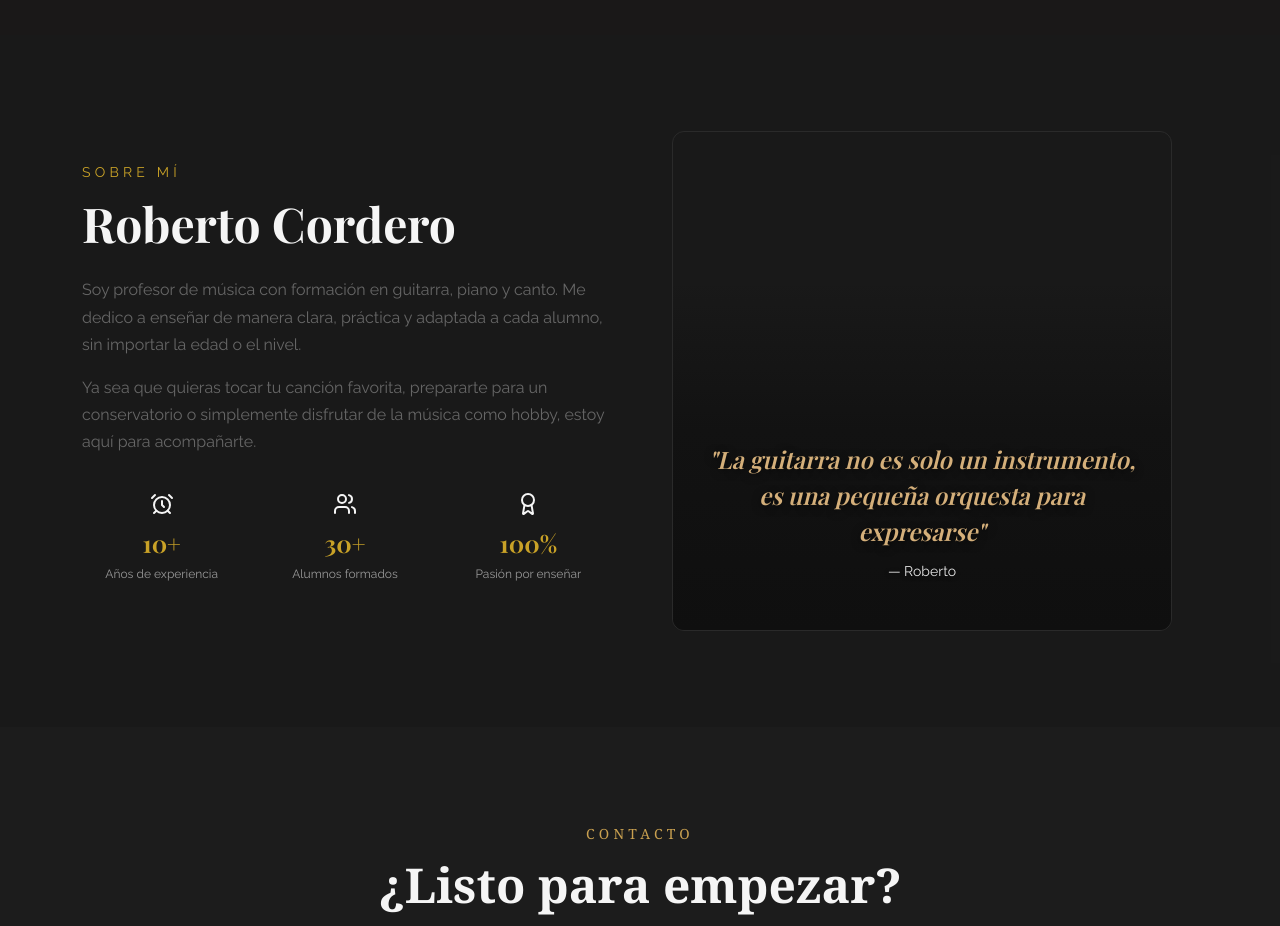
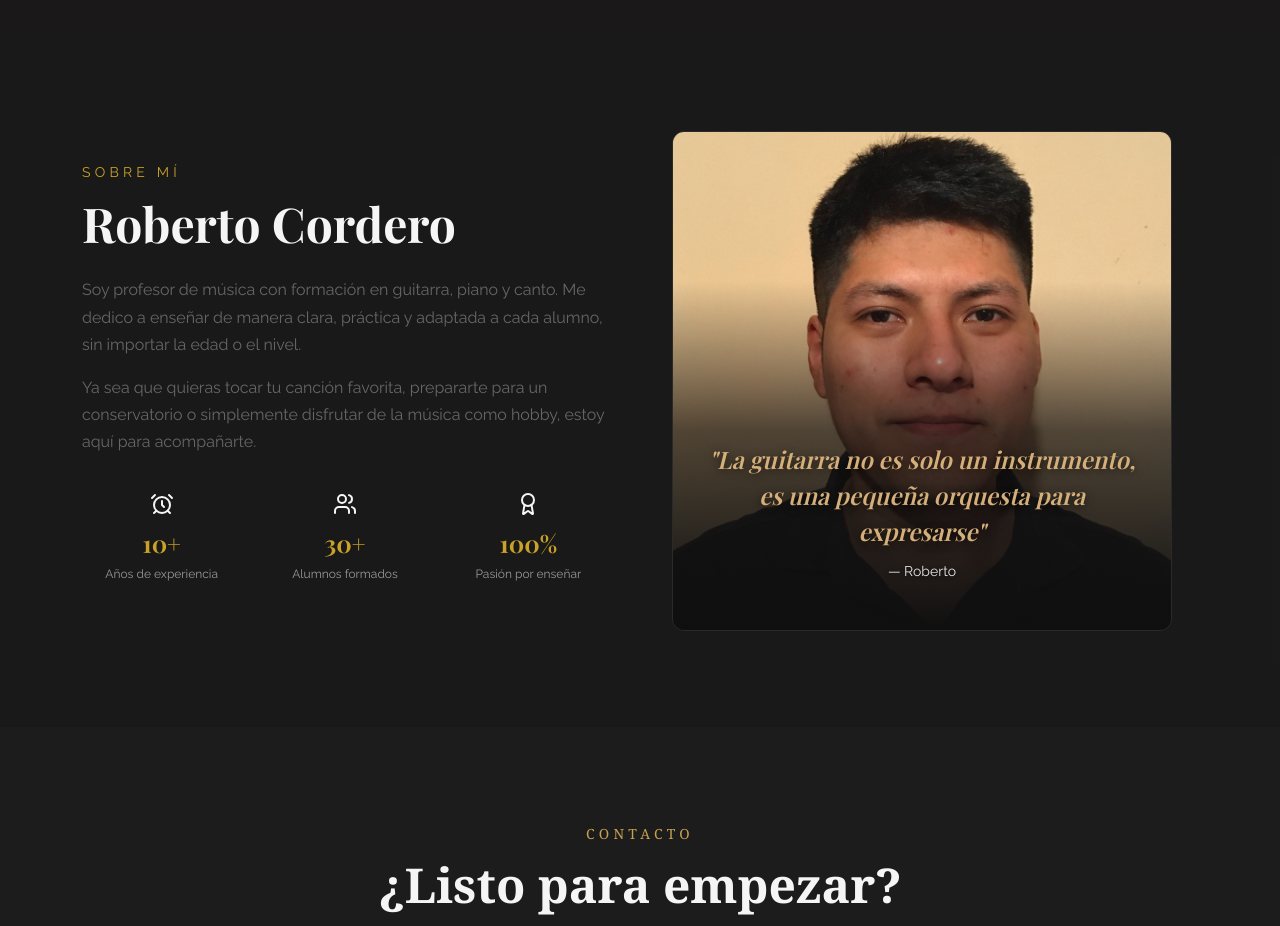
Before and after one commit to robertocordero3000/tp-intermedio, a plain HTML site: page index.html in a window 1280 px wide. Shown: the part 2640-3566 px from the top of the page. Drawn offline with nearby package versions, Linux system fonts and the light colour scheme; a web font is replaced by a local one.

Commit message:
arreglo imagen carnet y ajustes visuales

```diff
--- a/index.html
+++ b/index.html
@@ -253,7 +253,10 @@
 
       <!-- Decorativo -->
       <div class="quote-box">
+  <img src="img/carnet.jpg" alt="Foto carnet" class="quote-img">
+
   <div class="quote-overlay"></div>
+
   <div class="quote-content">
     <p class="quote-text">
       "La guitarra no es solo un instrumento,<br> es una pequeña orquesta para expresarse"
--- a/styles.css
+++ b/styles.css
@@ -333,9 +333,12 @@ h1 em {
   border-radius: 12px;
   border: 1px solid #2a2a2a;
   overflow: hidden;
-  background-image: url("tp_intermedio/img/Foto-carnet.jpg");
-  background-size: cover;
-  background-position: center;
+}
+.quote-img {
+  width: 100%;
+  height: 100%;
+  object-fit: cover;
+  object-position: center 20%;
 }
 
 /* Degradado: transparente arriba, oscuro abajo */
```
Also changed, not shown: img/carnet.jpg (renamed from img/Foto-carnet.jpg).
